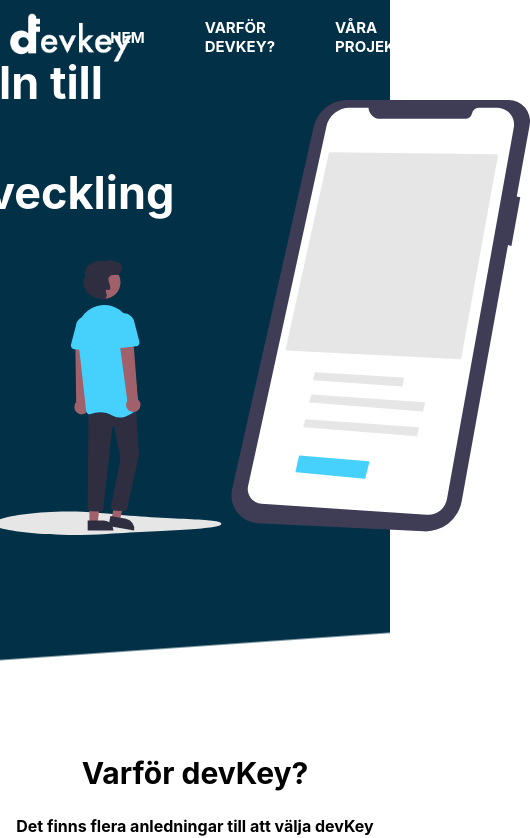
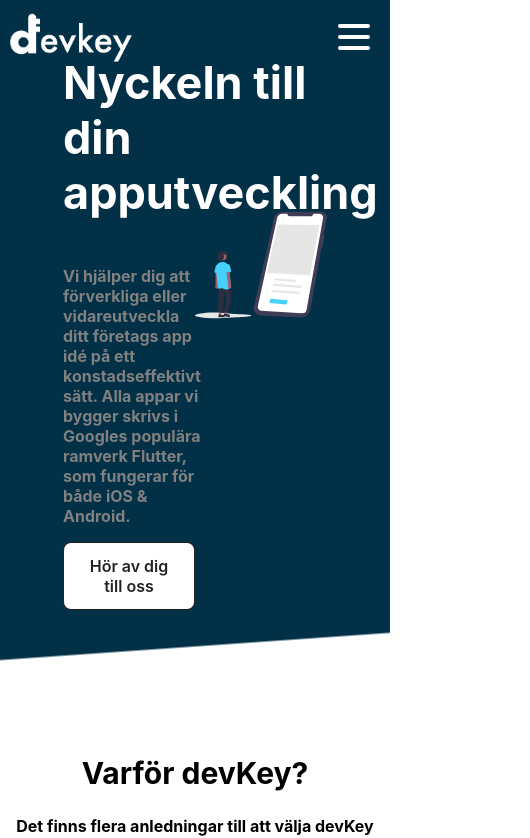
Before and after one commit to henriklagergren/devkey-website, a React (Create React App) app: page / in a window 390 px wide. Shown: the top 838 px of the page, 530 px wide, since content can reach past the window. Built offline with nearby package versions, Linux system fonts and the light colour scheme.

Commit message:
added sidemenu for smartphones/tablets

```diff
--- a/src/ContactUsElement.tsx
+++ b/src/ContactUsElement.tsx
@@ -7,7 +7,7 @@
 import $ from "jquery";
 
 const Wrapper = styled.div`
-  margin: 30px 5%;
+  margin: 50px 5%;
 `;
 
 const Title = styled.h2`
@@ -26,12 +26,12 @@
   margin-top: 30px;
   padding: 50px;
   border-radius: 10px;
-  box-shadow: 0 2px 4px 0 rgba(0, 0, 0, 0.2);
+  box-shadow: 3px 4px 6px 0 rgba(0, 0, 0, 0.3);
   display: grid;
   grid-template-columns: repeat(2, 1fr);
   grid-template-rows: repeat(2, 1fr);
   grid-column-gap: 30px;
-  grid-row-gap: 20px;
+  grid-row-gap: 10px;
 `;
 
 const LargeBox = styled.div`
@@ -70,8 +70,8 @@
 `;
 
 const BigFormInput = styled.textarea`
-  min-height: 40px;
   width: 100%;
+  height: 80px;
   font-weight: 400;
   font-size: 14px;
   line-height: 26px;
@@ -80,6 +80,7 @@
   border: 1px solid #ced4da;
   background-color: #ffffff;
   box-sizing: border-box;
+  resize: none;
 `;
 
 const SubmitButton = styled.button`
--- a/src/Footer.tsx
+++ b/src/Footer.tsx
@@ -3,8 +3,7 @@
 
 const Wrapper = styled.div`
   padding: 20px;
-  padding-top: 60px;
-  background-color: #023047;
+  background-color: #202942;
 `;
 
 const CompanyIcon = styled.img`
--- a/src/Header.tsx
+++ b/src/Header.tsx
@@ -2,6 +2,8 @@
 import styled from "styled-components";
 import logo from "./assets/images/devkey_logo.png";
 import { Link, animateScroll as Scroll } from "react-scroll";
+import MobileMenu from "./MobileMenu";
+import { mobile, mobileMaxWidth } from "./globalConstants";
 
 const Wrapper = styled.div<{ activeHeader: boolean }>`
   width: 100vw;
@@ -34,6 +36,10 @@
   margin: 0;
   padding: 0 15%;
   align-items: center;
+
+  @media screen and (max-width: ${mobileMaxWidth}) {
+    display: none;
+  }
 `;
 
 const RowItem = styled.h4<{ activeHeader: boolean }>`
@@ -72,6 +78,7 @@
         activeHeader={activeHeader}
         onClick={() => Scroll.scrollToTop()}
       />
+
       <HeaderRow>
         <Link to="home" smooth={true} offset={-100}>
           <RowItem activeHeader={activeHeader}>Hem</RowItem>
@@ -88,6 +95,7 @@
           <RowItem activeHeader={activeHeader}>Kontakt</RowItem>
         </Link>
       </HeaderRow>
+      <MobileMenu activeHeader={activeHeader} />
     </Wrapper>
   );
 }
--- a/src/IntroElement.tsx
+++ b/src/IntroElement.tsx
@@ -82,7 +82,7 @@
 `;
 
 const Figure = styled.img`
-  height: 435px;
+  width: 40%;
 `;
 
 function IntroElement() {
--- /dev/null
+++ b/src/MobileMenu.tsx
@@ -0,0 +1,137 @@
+import React, { useState } from "react";
+import Link from "react-scroll/modules/components/Link";
+import styled from "styled-components";
+import { mobileMinWidth } from "./globalConstants";
+
+const Wrapper = styled.div`
+  margin-right: 20px;
+  display: flex;
+  align-items: center;
+
+  @media screen and (min-width: ${mobileMinWidth}) {
+    display: none;
+  }
+`;
+
+const StyledMenu = styled.nav<{ open: boolean }>`
+  top: 0;
+  right: 0;
+  height: 100vh;
+  width: 35vw;
+  position: fixed;
+  background-color: white;
+  box-shadow: 3px 4px 6px 3px rgba(0, 0, 0, 0.3);
+  z-index: 1;
+  padding: 10rem 0;
+  flex-direction: column;
+  display: ${({ open }) => (open ? "flex" : "none")};
+  transition: transform 0.3s ease-in-out;
+  transform: ${({ open }) => (open ? "translateX(0)" : "translateX(-100%)")};
+`;
+
+const Hamburger = styled.button<{ open: boolean; activeheader: boolean }>`
+  width: 2rem;
+  height: 2rem;
+  padding: 0;
+  background: transparent;
+  display: flex;
+  flex-direction: column;
+  justify-content: space-around;
+  border: none;
+  cursor: pointer;
+  outline: none;
+  z-index: 1;
+  left: ${({ open }) => (open ? "29vw" : "3vw")};
+
+  div {
+    position: relative;
+    width: 2rem;
+    height: 0.25rem;
+    border-radius: 10px;
+    background-color: ${(props) =>
+      props.open ? "#3c4858" : props.activeheader ? "black" : "white"};
+    transition: all 0.3s linear;
+    transform-origin: 1px;
+    transition: all 0.3s linear;
+    transform-origin: 1px;
+
+    :first-child {
+      transform: ${({ open }) => (open ? "rotate(45deg)" : "rotate(0)")};
+    }
+    :nth-child(2) {
+      opacity: ${({ open }) => (open ? "0" : "1")};
+      transform: ${({ open }) => (open ? "translateX(20px)" : "translateX(0)")};
+    }
+    :nth-child(3) {
+      transform: ${({ open }) => (open ? "rotate(-45deg)" : "rotate(0)")};
+    }
+  }
+`;
+
+const RowItem = styled.h4`
+  color: black;
+  text-transform: uppercase;
+  margin: 30px;
+  font-weight: 700;
+  font-size: 15px;
+  cursor: pointer;
+`;
+
+type props = {
+  activeHeader: boolean;
+};
+
+const MobileMenu = ({ activeHeader }: props) => {
+  const [open, setOpen] = useState<boolean>(false);
+  return (
+    <Wrapper>
+      <StyledMenu open={open}>
+        <Link
+          to="home"
+          smooth={true}
+          offset={-100}
+          onClick={() => setOpen(false)}
+        >
+          <RowItem>Hem</RowItem>
+        </Link>
+        <Link
+          to="whyUs"
+          smooth={true}
+          offset={-100}
+          onClick={() => setOpen(false)}
+        >
+          <RowItem>Varför devkey?</RowItem>
+        </Link>
+
+        <Link
+          to="ourProjects"
+          smooth={true}
+          offset={-100}
+          onClick={() => setOpen(false)}
+        >
+          <RowItem>Våra Projekt</RowItem>
+        </Link>
+
+        <Link
+          to="contact"
+          smooth={true}
+          offset={-100}
+          onClick={() => setOpen(false)}
+        >
+          <RowItem>Kontakt</RowItem>
+        </Link>
+      </StyledMenu>
+      <Hamburger
+        onClick={() => setOpen(!open)}
+        open={open}
+        activeheader={activeHeader}
+      >
+        <div />
+        <div />
+        <div />
+      </Hamburger>
+    </Wrapper>
+  );
+};
+
+export default MobileMenu;
--- /dev/null
+++ b/src/globalConstants.tsx
@@ -0,0 +1,3 @@
+export const mobile = 800;
+export const mobileMinWidth = mobile + 1 + "px";
+export const mobileMaxWidth = mobile + "px";
```
